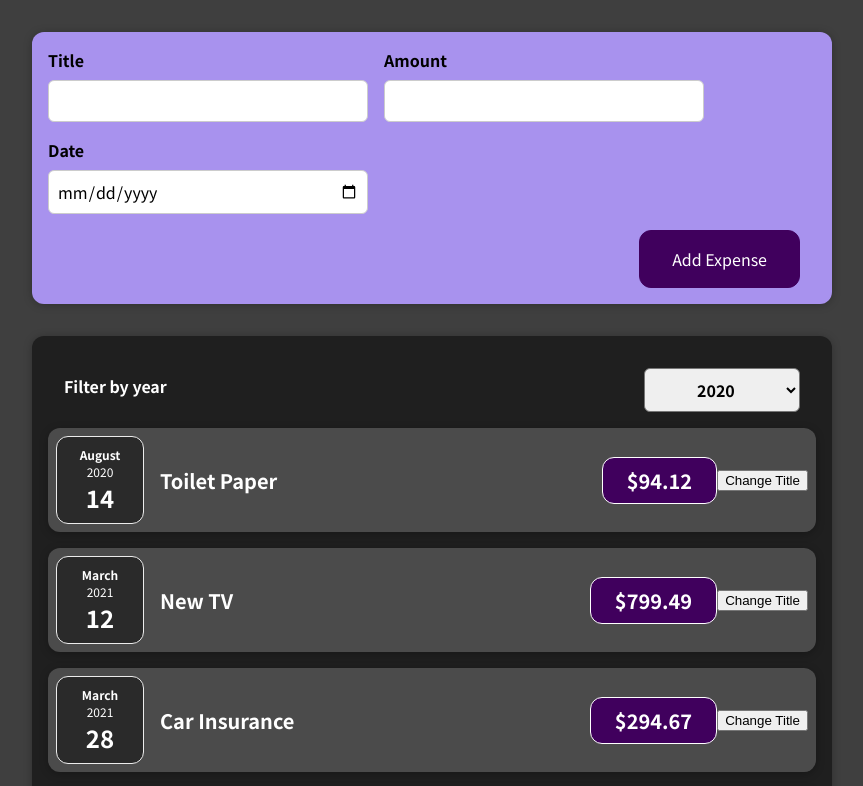
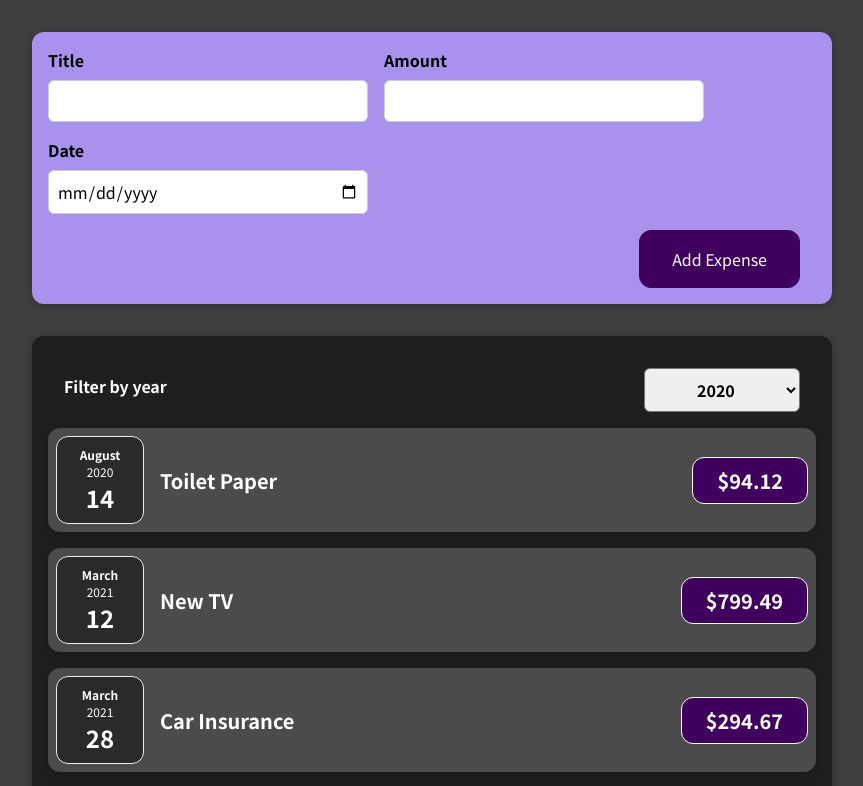
Before and after one commit to barisgunduz/react-expense-tracker, a React (Create React App) app: page / in a window 1280 px wide. Shown: the top 786 px of the page, without its empty margins (208-1071 px from the left). Built offline with nearby package versions, Linux system fonts and the light colour scheme.

Commit message:
Feature - props

```diff
--- a/src/components/Expenses/ExpenseItem.js
+++ b/src/components/Expenses/ExpenseItem.js
@@ -1,25 +1,17 @@
-import React, {useState} from "react";
+import React from "react";
 import ExpenseDate from "./ExpenseDate";
 import Card from "../UI/Card";
 import "./ExpenseItem.css";
 
 const ExpenseItem = (props) => {
 
-    const [title, setTitle] = useState(props.title)
-
-    const clickHandler = () => {
-        setTitle('Updated!');
-        console.log("Clicked")
-    }
-
     return (
         <Card className="expense-item">
             <ExpenseDate date={props.date}/>
             <div className="expense-item__description">
-                <h2>{title}</h2>
+                <h2>{props.title}</h2>
                 <div className="expense-item__price">${props.amount}</div>
             </div>
-            <button onClick={clickHandler}>Change Title</button>
         </Card>
     );
 }
```
